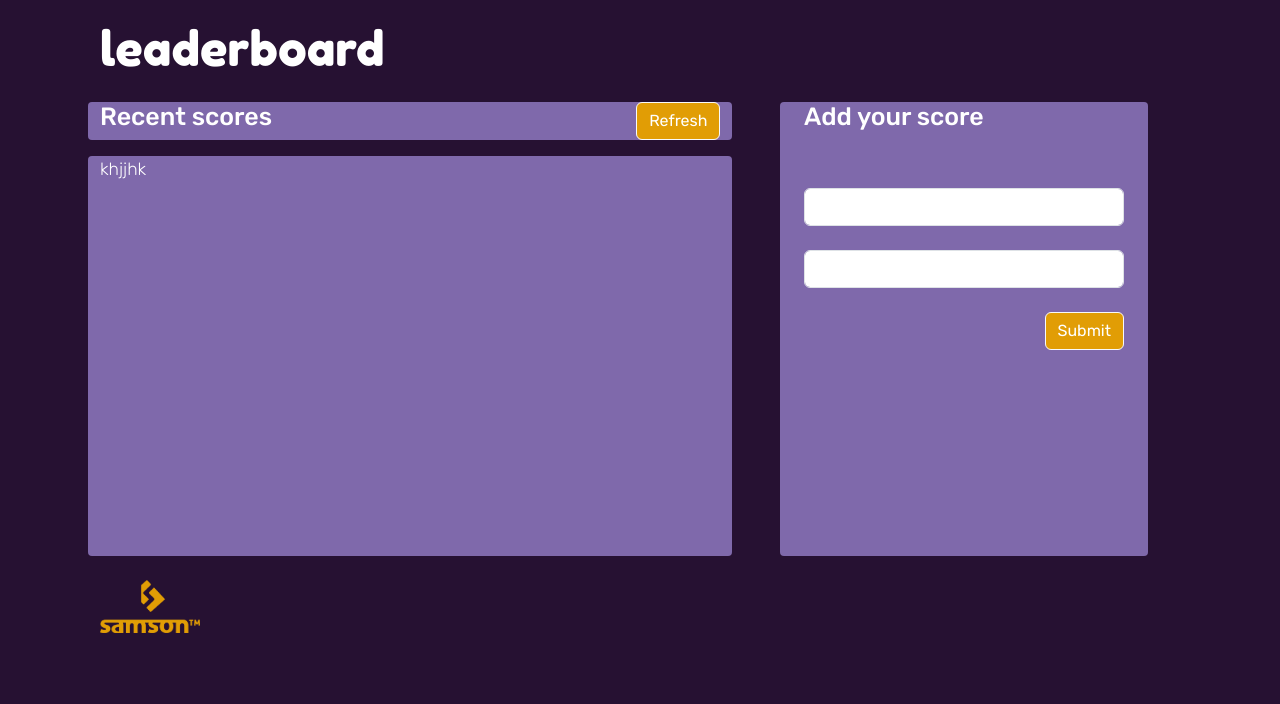
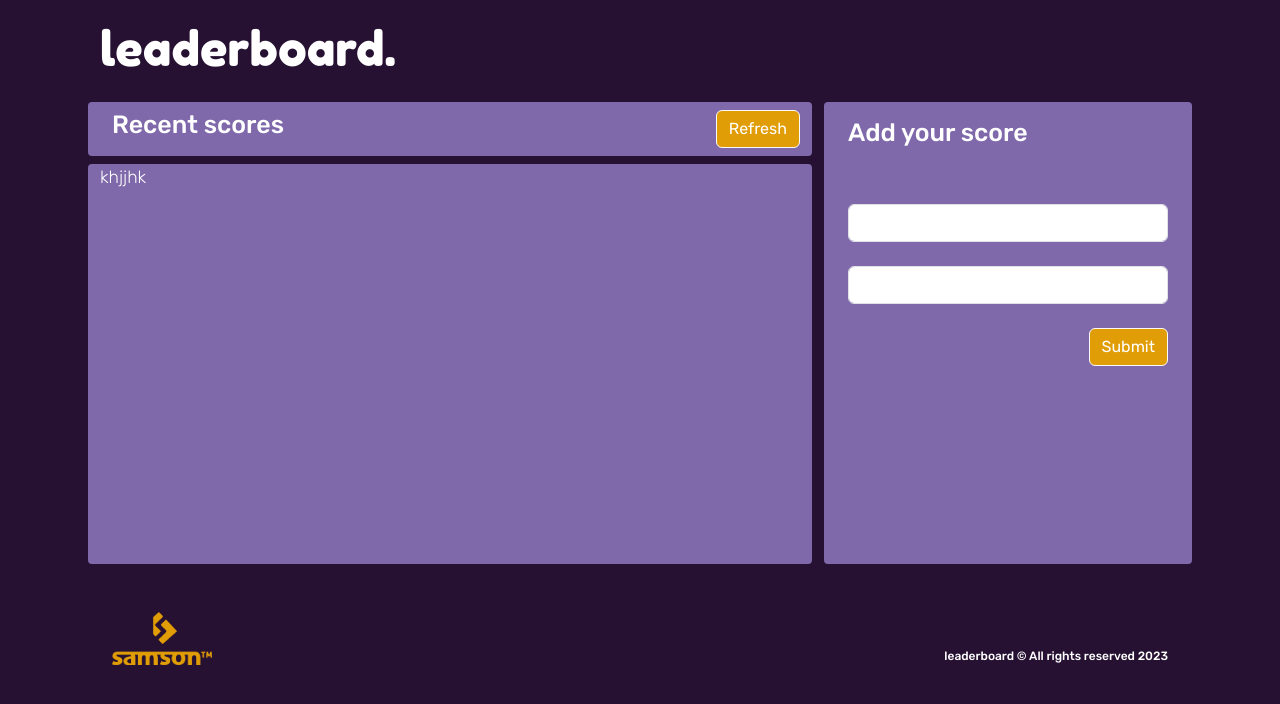
Before and after one commit to SamTush/leaderboard, a website built with webpack: page src/index.html in a window 1280 px wide. Built offline with nearby package versions, Linux system fonts and the light colour scheme.

```diff
--- a/src/index.html
+++ b/src/index.html
@@ -8,27 +8,27 @@
 </head>
 <body>
     <header>
-        <h1>leaderboard</h1>
+        <h1>leaderboard.</h1>
     </header>
     <section>
         <div class="container-fliud mt-4">
-            <div class="row gap-5">
-                <div class="col col-7">
+            <div class="row">
+                <div class="col col-8 pe-4">
                     <div class="row">
-                        <div class="col col-10 tbh">
+                        <div class="col col-10 tbh pt-2 pb-2 ps-4">
                             <h2>Recent scores</h2>
                         </div>
-                        <div class="col col-2 tbh2 d-flex justify-content-center">
-                            <button class="btn btn-outline-light">Refresh</button>
+                        <div class="col col-2 tbh2 d-flex">
+                            <button class="btn btn-light mt-auto mb-auto ms-auto">Refresh</button>
                         </div>
-                        <div class="col tb col-12 mt-3 score">
+                        <div class="col tb col-12 mt-2 score">
                             khjjhk
                         </div>
                     </div>
                 </div>
                 <div class="col col-4 tb ps-4 pe-4">
                     <div class="row">
-                        <div class="col col-12">
+                        <div class="col col-12 mt-3">
                             <h2>Add your score</h2>
                         </div>
                         <div class="col col-12  mt-5">
@@ -51,8 +51,17 @@
             </div>
         </div>
     </section>
-    <footer class="mt-4">
-        <img id="logo" alt="Mbaziira Samson logo">
+    <footer class="mt-5">
+        <div class="container-fluid">
+            <div class="row">
+                <div class="col col-2">
+                    <img id="logo" alt="Mbaziira Samson logo">
+                </div>
+                <div class="col col-10 d-flex">
+                    <a class="copyright mt-auto ms-auto">leaderboard © All rights reserved 2023</a>
+                </div>
+            </div>
+        </div>
     </footer>
     <script src="https://cdn.jsdelivr.net/npm/bootstrap@5.3.0-alpha1/dist/js/bootstrap.bundle.min.js" integrity="sha384-w76AqPfDkMBDXo30jS1Sgez6pr3x5MlQ1ZAGC+nuZB+EYdgRZgiwxhTBTkF7CXvN" crossorigin="anonymous"></script>
 </body>
```
Also changed, not shown: dist/index.html, dist/mainafef0324acbbdd8ba00b.js, 2 other files.
